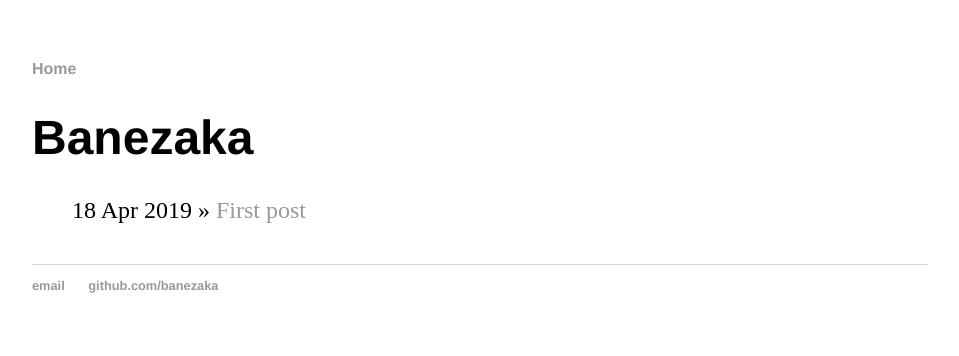
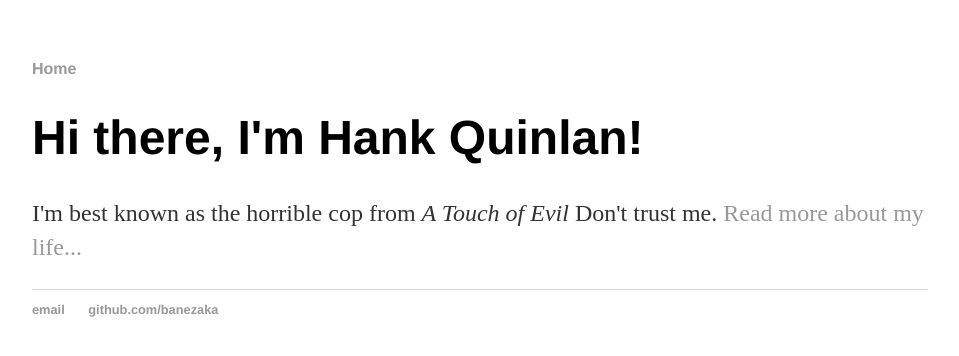
Before and after one commit to banezaka/banezaka.github.io, a Jekyll site: the page built from index.html, in a window 1280 px wide. Shown: the top 356 px of the page, without its empty margins (160-1119 px from the left). Built offline with Jekyll 4.4.1, drawn with Linux system fonts in a browser that asks for light colours; the list of posts is cut into pages by our own code.

Commit message:
Update index.html

```diff
--- a/index.html
+++ b/index.html
@@ -1,11 +1,8 @@
 ---
 layout: default
-title: Banezaka
+title: Hank Quinlan, Horrible Cop
 ---
-<h1>{{ page.title }}</h1>
-<ul class="posts">
-
-  {% for post in site.posts %}
-    <li><span>{{ post.date | date_to_string }}</span> » <a href="{{ post.url }}" title="{{ post.title }}">{{ post.title }}</a></li>
-  {% endfor %}
-</ul>
+<div class="blurb">
+	<h1>Hi there, I'm Hank Quinlan!</h1>
+	<p>I'm best known as the horrible cop from <em>A Touch of Evil</em> Don't trust me. <a href="/about">Read more about my life...</a></p>
+</div><!-- /.blurb -->
```
